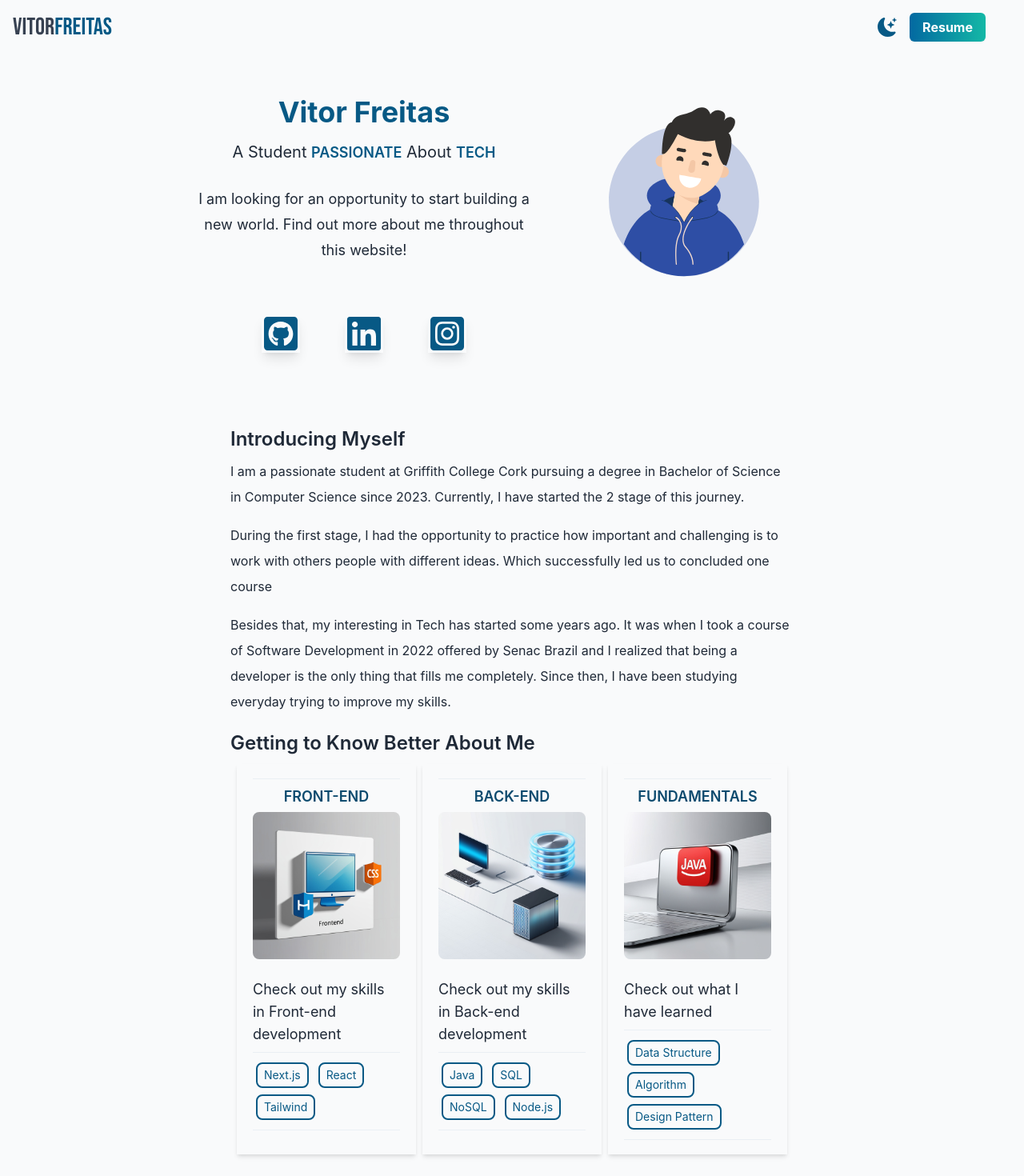
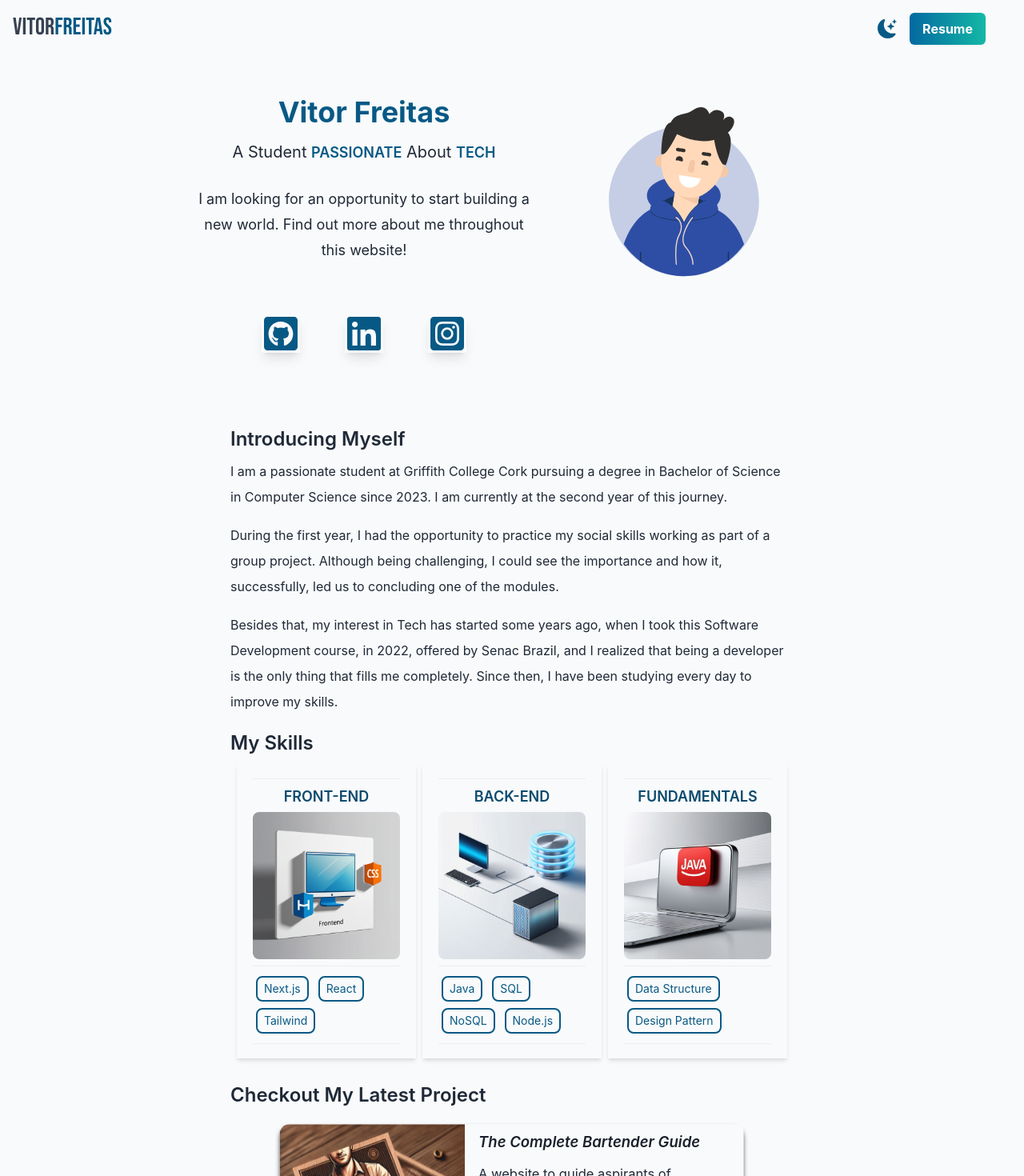
Before and after one commit to vitorlfreitas/personal-portfolio, a Next.js app in the folder personal-portfolio/: page / in a window 1280 px wide. Shown: the top 1470 px of the page at 80% size. Built offline with nearby package versions, Linux system fonts and the light colour scheme.

Commit message:
Add PDF to the Link on NavBar and fixed spelling

```diff
--- a/personal-portfolio/src/app/layout.tsx
+++ b/personal-portfolio/src/app/layout.tsx
@@ -28,7 +28,7 @@ export default function RootLayout({
     return (
         <html lang="en">
             <body
-                className={`${geistSans.variable} ${geistMono.variable} antialiased overflow-x-hidden`}
+                className={`${geistSans.variable} ${geistMono.variable} antialiased overflow-x-hidden scroll-smooth`}
             >
                 <ChakraProvider>
                     {children}
--- a/personal-portfolio/src/components/Footer.tsx
+++ b/personal-portfolio/src/components/Footer.tsx
@@ -7,7 +7,7 @@ const Footer = () => {
         <footer className="mt-14 bg-gray-800 py-6 flex flex-col md:flex-row justify-center items-center gap-8">
             <div className="flex flex-col justify-center items-center gap-2 ">
                 <a
-                    className="shadow w-48 flex items-center gap-2 rounded py-2 px-4 mt-2 bg-purple-900 text-white font-bold text-md"
+                    className="shadow w-44 flex items-center gap-2 rounded py-2 px-4 mt-2 bg-purple-900 text-white font-bold text-sm"
                     href="https://github.com/vitorlfreitas"
                     target="_blank"
                     rel="noopener noreferrer"
@@ -16,7 +16,7 @@ const Footer = () => {
                     MY REPOSITORY
                 </a>
                 <a
-                    className="shadow w-48 flex items-center gap-2 rounded py-2 px-4 mt-2 bg-sky-700 fl text-white font-bold text-md"
+                    className="shadow w-44 flex items-center gap-2 rounded py-2 px-4 mt-2 bg-sky-700 fl text-white font-bold text-sm"
                     href="https://www.linkedin.com/in/vitorlucfreitas/"
                     target="_blank"
                     rel="noopener noreferrer"
--- a/personal-portfolio/src/components/MySkills.tsx
+++ b/personal-portfolio/src/components/MySkills.tsx
@@ -11,7 +11,7 @@ const MySkills = ({ isMobile }: Props) => {
     return (
         <section>
             <h2 className="mt-3 text-2xl text-gray-800 font-semibold">
-                Getting to Know Better About Me
+                My Skills
             </h2>
             <div>
                 {isMobile ? (
--- a/personal-portfolio/src/components/Myself.tsx
+++ b/personal-portfolio/src/components/Myself.tsx
@@ -9,20 +9,13 @@ const Myself = () => {
             <p className="text-md py-2 leading-8 text-gray-800">
                 I am a passionate student at Griffith College Cork pursuing a
                 degree in Bachelor of Science in Computer Science since 2023.
-                Currently, I have started the 2 stage of this journey.
+                I am currently at the second year of this journey.
             </p>
             <p className="text-md py-2 leading-8 text-gray-800">
-                During the first stage, I had the opportunity to practice how
-                important and challenging is to work with others people with
-                different ideas. Which successfully led us to concluded one
-                course
+                During the first year, I had the opportunity to practice my social skills working as part of a group project. Although being challenging, I could see the importance and how it, successfully, led us to concluding one of the modules.
             </p>
             <p className="text-md py-2 leading-8 text-gray-800">
-                Besides that, my interesting in Tech has started some years ago.
-                It was when I took a course of Software Development in 2022
-                offered by Senac Brazil and I realized that being a developer is
-                the only thing that fills me completely. Since then, I have been
-                studying everyday trying to improve my skills.
+                Besides that, my interest in Tech has started some years ago, when I took this Software Development course, in 2022, offered by Senac Brazil, and I realized that being a developer is the only thing that fills me completely. Since then, I have been studying every day to improve my skills.
             </p>
         </section>
     );
--- a/personal-portfolio/src/components/NavBar.tsx
+++ b/personal-portfolio/src/components/NavBar.tsx
@@ -1,3 +1,4 @@
+import Link from "next/link";
 import { BsFillMoonStarsFill, BsSunFill } from "react-icons/bs";
 
 interface Props {
@@ -13,9 +14,7 @@ const NavBar = ({ darkMode, toggleDarkMode }: Props) => {
                 className="font-bebasNeue text-3xl text-gray-700 dark:text-gray-200"
             >
                 Vitor
-                <span className="text-sky-800 dark:text-teal-500">
-                    Freitas
-                </span>
+                <span className="text-sky-800 dark:text-teal-500">Freitas</span>
             </a>
             <ul className="flex gap-4 items-center">
                 <li>
@@ -33,15 +32,14 @@ const NavBar = ({ darkMode, toggleDarkMode }: Props) => {
                     )}
                 </li>
                 <li>
-                    <a
-                        className="shadow-sm bg-gradient-to-r from-sky-700 to-teal-500 text-white px-4 py-2 rounded-md font-bold"
-                        href="#"
-                    >
-                        Resume
-                    </a>
+                    <Link href="/assets/vitor_cv.pdf" target="_blank">
+                        <p className="shadow-sm bg-gradient-to-r from-sky-700 to-teal-500 text-white px-4 py-2 rounded-md font-bold">
+                            Resume
+                        </p>
+                    </Link>
                 </li>
             </ul>
         </nav>
     );
-}
+};
 export default NavBar;
--- a/personal-portfolio/src/components/SkillsCard.tsx
+++ b/personal-portfolio/src/components/SkillsCard.tsx
@@ -4,8 +4,7 @@ import {
     CardFooter,
     CardHeader,
     Divider,
-    Image,
-    Stack
+    Image
 } from "@chakra-ui/react";
 import Technology from "./Technology";
 
@@ -63,11 +62,7 @@ const SkillsCard = ({ cardDescription }: Props) => {
                     alt={cardDescription.image.alt}
                     borderRadius="lg"
                 />
-                <Stack mt="6" spacing="3">
-                    <p className="text-xl text-gray-800 md:text-lg dark:text-gray-100">
-                        {cardDescription.description}
-                    </p>
-                </Stack>
+
             </CardBody>
             <Divider
                 className="border-gray-700 dark:border-gray-200 my-2"
--- a/personal-portfolio/src/data/skills.ts
+++ b/personal-portfolio/src/data/skills.ts
@@ -24,7 +24,7 @@ const skills = [
             alt: "Image of a computer with a Java icon in front of it.",
         },
         description: "Check out what I have learned",
-        technologies: ["Data Structure", "Algorithm", "Design Pattern"],
+        technologies: ["Data Structure", "Design Pattern"],
     },
 ];
 
```
Also changed, not shown: personal-portfolio/styles/styles.css (line endings or trailing spaces), 1 other file (tests, documents, lock files or other folders).
